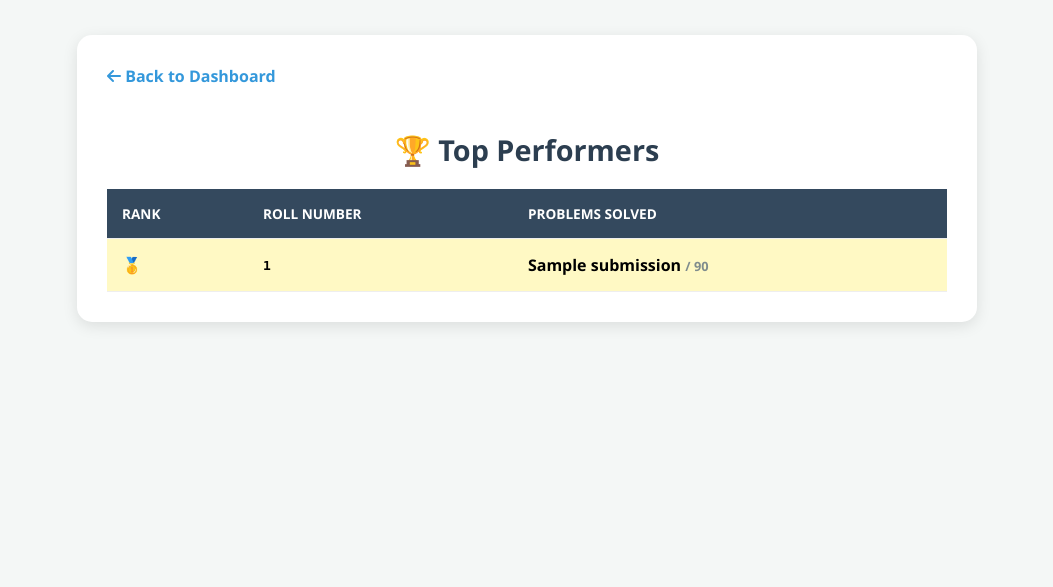
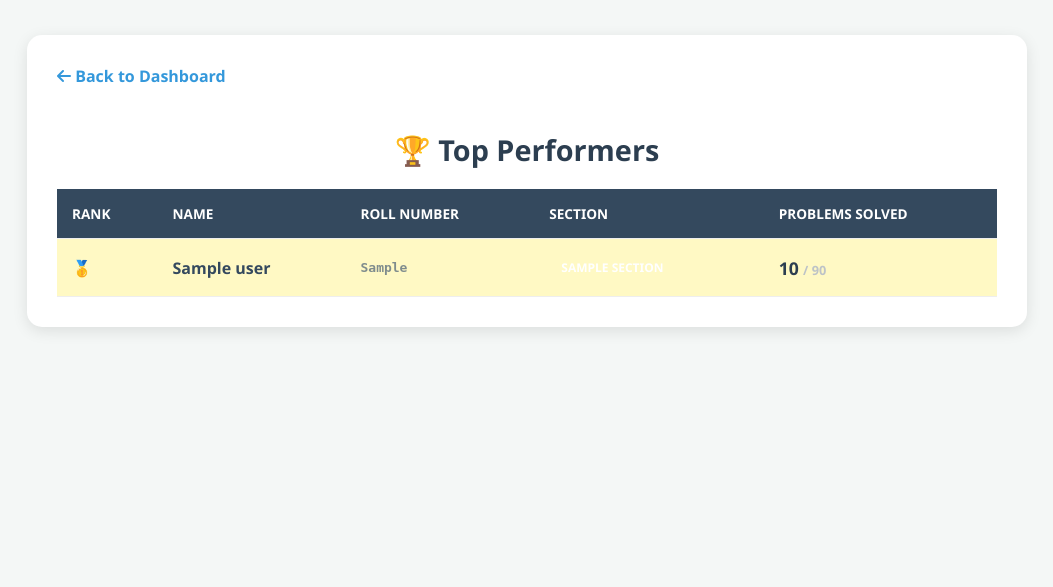
Before and after one commit to Dhanajeyan77/kamaraj-portal1, a Flask app: page /leaderboard in a window 1280 px wide. Shown: the part 58-645 px from the top of the page, without its empty margins (113-1166 px from the left). Run offline with Flask 3, Linux system fonts and the light colour scheme; the visitor is signed in with stand-in values (Sample User, id 1); a database or web service that is not in the repository returns one stand-in record (values such as "Sample title"); data that the repository does not hold is empty; some libraries are stand-ins or nearby versions.

Commit message:
recent up on 04/02

```diff
--- a/app.py
+++ b/app.py
@@ -219,23 +219,28 @@ def instructions():
 
     # This renders the quadrant HTML we designed
     return render_template("instructions.html")
-
 @app.route("/leaderboard")
 def leaderboard():
     if "user" not in session:
         return redirect(url_for("login"))
     conn = get_db_connection()
     try:
-        cur = conn.cursor()
+        cur = conn.cursor(cursor_factory=psycopg2.extras.RealDictCursor)
+        # Added join to users table to get Section and Name
         cur.execute("""
-            SELECT username, COUNT(DISTINCT problem_id) total
-            FROM submissions WHERE status='Success'
-            GROUP BY username ORDER BY total DESC
+            SELECT u.roll_no, u.name, u.section, COUNT(DISTINCT s.problem_id) total
+            FROM users u
+            LEFT JOIN submissions s ON u.roll_no = s.username AND s.status='Success'
+            WHERE u.flag = 0
+            GROUP BY u.roll_no, u.name, u.section
+            ORDER BY total DESC, u.roll_no ASC
+            LIMIT 5
         """)
         rankings = cur.fetchall()
     finally:
         release_db_connection(conn)
     return render_template("leaderboard.html", rankings=rankings)
+
 
 @app.route("/solutions")
 def solutions():
@@ -265,6 +270,7 @@ def admin():
     if not session.get("is_admin"):
         return redirect(url_for("home"))
 
+    admin_id = session.get("user")
     from datetime import datetime
     # IST is your defined timezone object
     today_str = datetime.now(IST).strftime('%Y-%m-%d')
@@ -278,12 +284,29 @@ def admin():
         cur.execute("SELECT id, title, date FROM questions WHERE date = %s LIMIT 1", (selected_date,))
         q_info = cur.fetchone()
 
+        # --- DYNAMIC SECTION & FILTER LOGIC ---
+        if admin_id == '24UCS027' or admin_id =='HODCSE01':
+            filter_condition = "u.flag = 0"
+            params = (q_info['id'] if q_info else 0,)
+            display_name = "All Sections"
+        else:
+            # Chairperson view: Map ID to flag1
+            # C=0, B=2, A=3
+            view_map = {'24CP001': 0, '24CP002': 2, '24CP003': 3}
+            section_names = {0: 'CSE-C', 2: 'CSE-B', 3: 'CSE-A'}
+
+            target_flag1 = view_map.get(admin_id, 0)
+            filter_condition = "u.flag = 0 AND u.flag1 = %s"
+            params = (q_info['id'] if q_info else 0, target_flag1)
+            display_name = section_names.get(target_flag1, "Unknown Section")
+
         # 3. Attendance Query
         # We look for a 'Success' status for the specific problem_id linked to that date
-        query = """
+        query = f"""
             SELECT
                 u.roll_no,
                 u.name,
+                u.section,
                 CASE
                     WHEN s.status = 'Success' THEN 'Completed'
                     ELSE 'Pending'
@@ -296,18 +319,23 @@ def admin():
                 WHERE problem_id = %s AND status = 'Success'
                 ORDER BY username, created_at ASC
             ) s ON u.roll_no = s.username
-            WHERE u.flag = 0
+            WHERE {filter_condition}
             ORDER BY u.roll_no ASC
         """
-        # If no question exists for that date, problem_id is set to 0
-        cur.execute(query, (q_info['id'] if q_info else 0,))
+
+        cur.execute(query, params)
         report = cur.fetchall()
+        student_count = len(report)
 
     finally:
         release_db_connection(conn)
 
-    return render_template("admin.html", report=report, q_info=q_info, selected_date=selected_date)
-
+    return render_template("admin.html",
+                           report=report,
+                           q_info=q_info,
+                           selected_date=selected_date,
+                           count=student_count,
+                           section_name=display_name)
 
 
 @app.route("/admin/track/<roll_no>")
@@ -316,14 +344,26 @@ def admin_track(roll_no):
         return redirect(url_for("home"))
 
     conn = get_db_connection()
+    solved_data = []
+    heatmap = {}
+
     try:
         cur = conn.cursor(cursor_factory=psycopg2.extras.RealDictCursor)
 
-        # 1. Count DISTINCT solved problems for the Leaderboard/Total
-        cur.execute("SELECT DISTINCT problem_id FROM submissions WHERE username=%s AND status='Success'", (roll_no,))
-        solved_ids = [r['problem_id'] for r in cur.fetchall()]
+        # 1. Fetch solved problems JOINED with questions to get the title
+        cur.execute("""
+            SELECT DISTINCT ON (s.problem_id)
+                q.title,
+                s.language,
+                s.created_at
+            FROM submissions s
+            JOIN questions q ON s.problem_id = q.id
+            WHERE s.username = %s AND s.status = 'Success'
+            ORDER BY s.problem_id, s.created_at DESC
+        """, (roll_no,))
+        solved_data = cur.fetchall()
 
-        # 2. Heatmap Data: Count how many unique problems solved per day
+        # 2. Heatmap Data (Keep this as is)
         heatmap_query = """
             SELECT TO_CHAR(created_at, 'YYYY-MM-DD') as sub_date,
                    COUNT(DISTINCT problem_id) as daily_count
@@ -332,13 +372,12 @@ def admin_track(roll_no):
             GROUP BY sub_date
         """
         cur.execute(heatmap_query, (roll_no,))
-        # Convert to dictionary for the frontend: {'2026-02-01': 5, '2026-02-02': 2}
         heatmap = {r['sub_date']: r['daily_count'] for r in cur.fetchall()}
 
     finally:
         release_db_connection(conn)
 
-    return render_template("admin_use_detail.html", user=roll_no, solved=solved_ids, heatmap=heatmap)
+    return render_template("admin_use_detail.html", user=roll_no, solved=solved_data, heatmap=heatmap)
 
 @app.route("/logout")
 def logout():
--- a/templates/layout.html
+++ b/templates/layout.html
@@ -79,7 +79,7 @@
                 <a href="{{ url_for('leaderboard') }}">🏆 Leaderboard</a>
                 <a href="{{ url_for('solutions') }}">My Solutions</a>
 
-                {% if session.get('user') in ['24UCS027', '24CP001'] %}
+                {% if session.get('user') in ['24UCS027', '24CP001','24CP002','24CP003','HODCSE01'] %}
                   <a href="{{ url_for('admin') }}" class="admin-link">📊 Admin Panel</a>
                 {% endif %}
 
--- a/templates/leaderboard.html
+++ b/templates/leaderboard.html
@@ -5,7 +5,7 @@
     /* Styling to match your professional theme */
     .leaderboard-container {
         padding: 20px;
-        max-width: 900px;
+        max-width: 1000px;
         margin: auto;
     }
 
@@ -28,6 +28,20 @@
     .rank-2 { background-color: #f1f1f1; }
     .rank-3 { background-color: #fff5e6; }
 
+    /* Section Badges for the Fight */
+    .badge-section {
+        padding: 5px 12px;
+        border-radius: 20px;
+        font-size: 0.75rem;
+        font-weight: bold;
+        color: white;
+        text-transform: uppercase;
+        display: inline-block;
+    }
+    .section-A { background-color: #e74c3c; } /* Red */
+    .section-B { background-color: #3498db; } /* Blue */
+    .section-C { background-color: #2ecc71; } /* Green */
+
     .btn-back {
         display: inline-block;
         margin-bottom: 20px;
@@ -37,6 +51,11 @@
         transition: 0.2s;
     }
     .btn-back:hover { color: #2980b9; }
+
+    .solved-count {
+        font-size: 1.1rem;
+        color: #2c3e50;
+    }
 </style>
 
 <div class="leaderboard-container">
@@ -51,7 +70,9 @@
             <thead>
                 <tr>
                     <th>Rank</th>
+                    <th>Name</th>
                     <th>Roll Number</th>
+                    <th>Section</th>
                     <th>Problems Solved</th>
                 </tr>
             </thead>
@@ -61,14 +82,21 @@
                     <td>
                         {% if loop.index == 1 %}🥇{% elif loop.index == 2 %}🥈{% elif loop.index == 3 %}🥉{% else %}{{ loop.index }}{% endif %}
                     </td>
-                    <td style="font-family: monospace; font-weight: 600;">{{ row[0] }}</td>
+                    <td style="font-weight: 600; color: #34495e;">{{ row['name'] }}</td>
+                    <td style="font-family: monospace; font-weight: 600; color: #7f8c8d;">{{ row['roll_no'] }}</td>
                     <td>
-                        <strong>{{ row[1] }}</strong> <span style="color: #7f8c8d; font-size: 0.8rem;">/ 90</span>
+                        <span class="badge-section section-{{ row['section'] }}">
+                            {{ row['section'] }}
+                        </span>
+                    </td>
+                    <td>
+                        <strong class="solved-count">{{ row['total'] }}</strong>
+                        <span style="color: #bdc3c7; font-size: 0.8rem;">/ 90</span>
                     </td>
                 </tr>
                 {% else %}
                 <tr>
-                    <td colspan="3" style="text-align: center; padding: 30px; color: #95a5a6;">
+                    <td colspan="5" style="text-align: center; padding: 30px; color: #95a5a6;">
                         No submissions found yet. Be the first!
                     </td>
                 </tr>
```
Also changed, not shown: templates/admin.html (+23 -4 lines), templates/admin_use_detail.html (+13 -6 lines), templates/login.html (+2 -14 lines), 1 other file.
